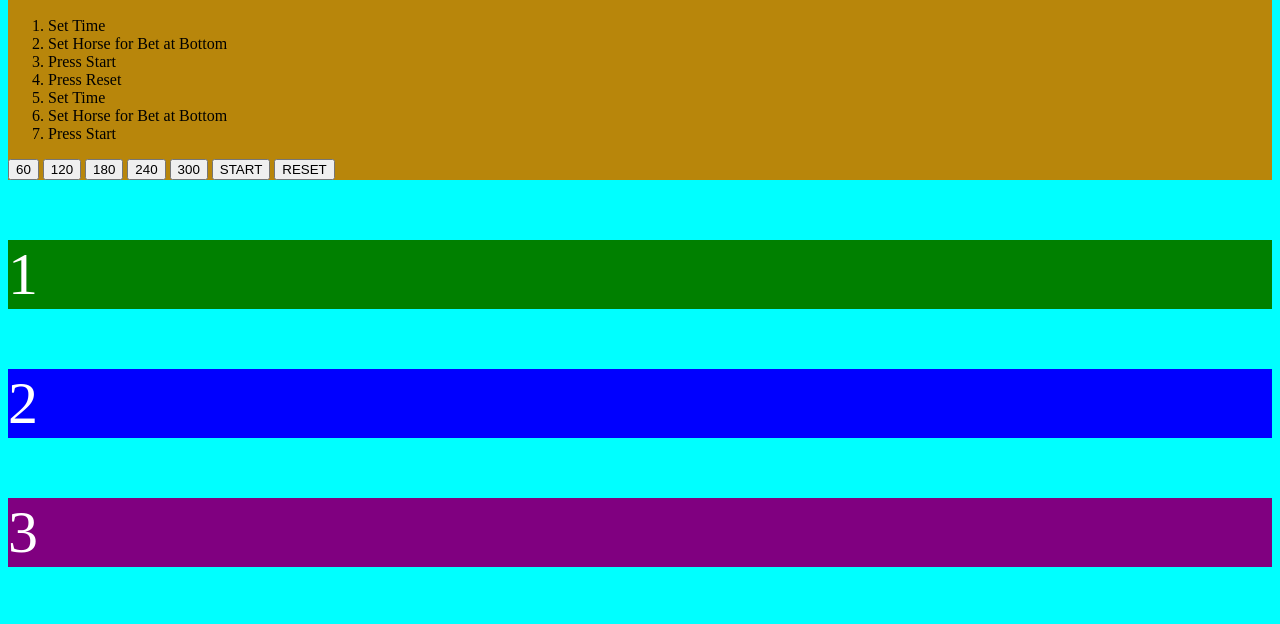
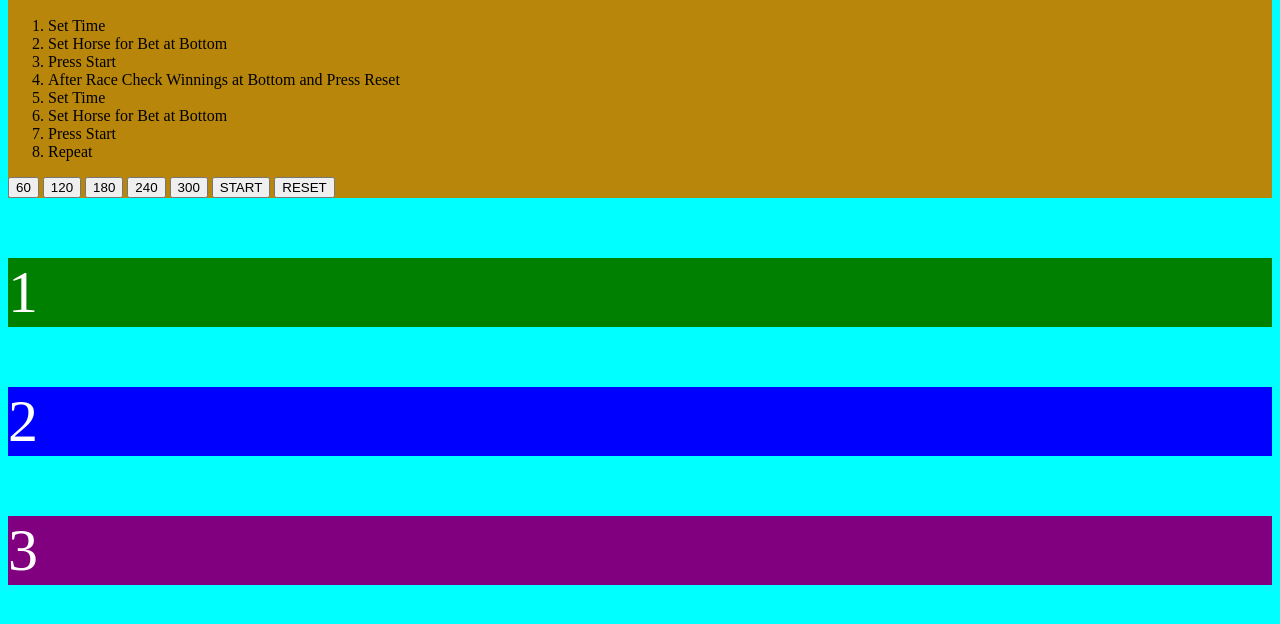
Before and after one commit to michaelwhendrix/timer-race, a plain HTML site: page index.html in a window 1280 px wide. Shown: the part 96-720 px from the top of the page. Drawn offline with Linux system fonts and the light colour scheme.

Commit message:
added list of instructions to index

```diff
--- a/index.html
+++ b/index.html
@@ -21,10 +21,11 @@
                 <li>Set Time</li>
                 <li>Set Horse for Bet at Bottom</li>
                 <li>Press Start</li>
-                <li>Press Reset</li>
+                <li>After Race Check Winnings at Bottom and Press Reset</li>
                 <li>Set Time</li>
                 <li>Set Horse for Bet at Bottom</li>
                 <li>Press Start</li>
+                <li>Repeat</li>
             </ol>
             <button onclick="changeTime60()">60</button>
             <button onclick="changeTime120()">120</button>
```
